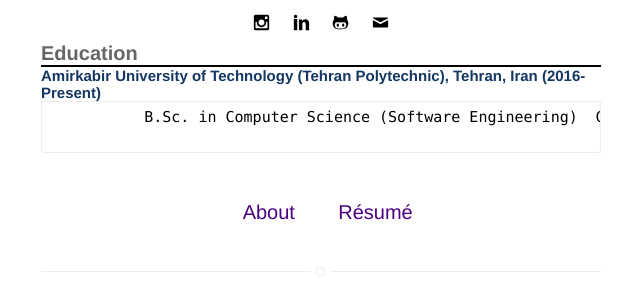
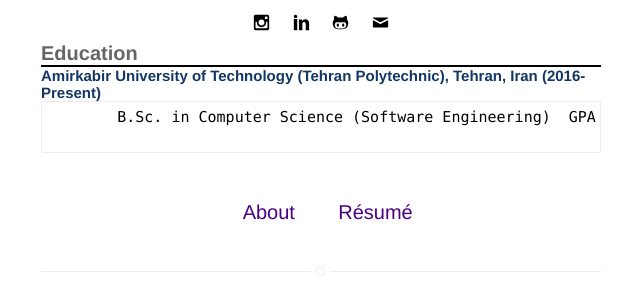
Before and after one commit to sinamalakouti/sinamalakouti.github.io, a Jekyll site: the page built from index.html, in a window 1280 px wide. Shown: the part 428-728 px from the top of the page, without its empty margins (319-959 px from the left). Built offline with Jekyll 4.4.1, drawn with Linux system fonts in a browser that asks for light colours.

Commit message:
just playing around

```diff
--- a/_sass/components/header.sass
+++ b/_sass/components/header.sass
@@ -48,4 +48,4 @@
     font-size: 1.5rem
     font-weight: normal
     color: black
-    padding-left: 30px
+    padding-left: 3px
```
